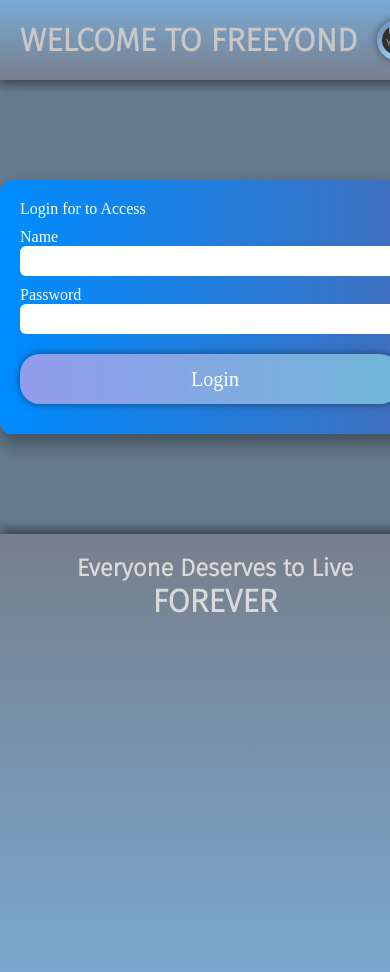
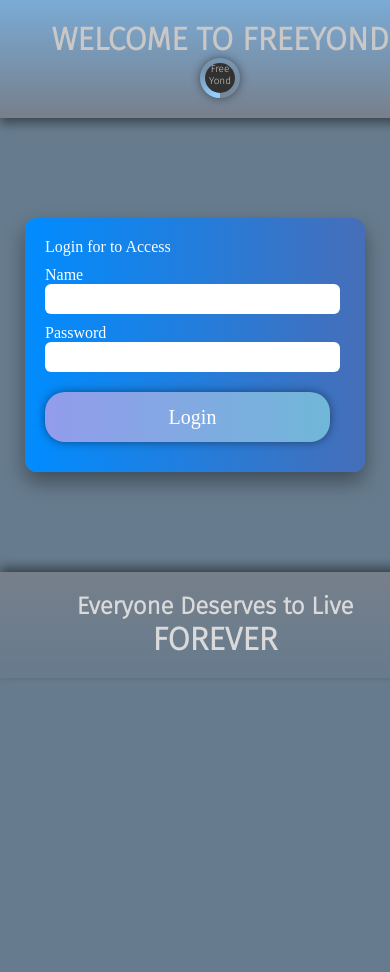
Before and after one commit to gleitons/httpst.net, a plain HTML site: page index.html in a window 390 px wide. Shown: the top 972 px of the page. After the commit the page ends 844 px from the top, so only its background shows below. Drawn offline with Linux system fonts and the light colour scheme; a web font is replaced by a local one.

Commit message:
actualiza

```diff
--- a/src/style.css
+++ b/src/style.css
@@ -16,8 +16,9 @@
     padding: 0;
 }
 body{
-    background-color: rgb(102, 123, 141);
+    background-color: #667b8d;
     font-family: var(--fl);
+    min-height: 100vh;
 }
 header{
     width: 100%;
@@ -78,10 +79,10 @@
 footer {
     width: 100%;
     text-align: center;
-    background-image:linear-gradient(to bottom,  rgb(119, 127, 139),rgb(122, 171, 214));
+    background-image:linear-gradient(to bottom,  rgb(119, 127, 139),#667b8d);
     margin: 0px;
     padding: 20px;
-    padding-bottom: 100%;
+
     color: rgb(218, 218, 218);
     box-shadow: rgba(0, 0, 0, 0.445) 0px -5px 10px;
 
@@ -158,3 +159,19 @@
         transform: rotate(-360deg);
     }
 }
+@media (max-width:390px) {
+    .welcome{
+
+        display: block;
+
+    }
+    .loginLoading{
+
+        margin: auto;
+
+    }
+    .LogintoFreeYond{
+        width: 300px;
+    }
+
+}
```
Also changed, not shown: 1 other file.
